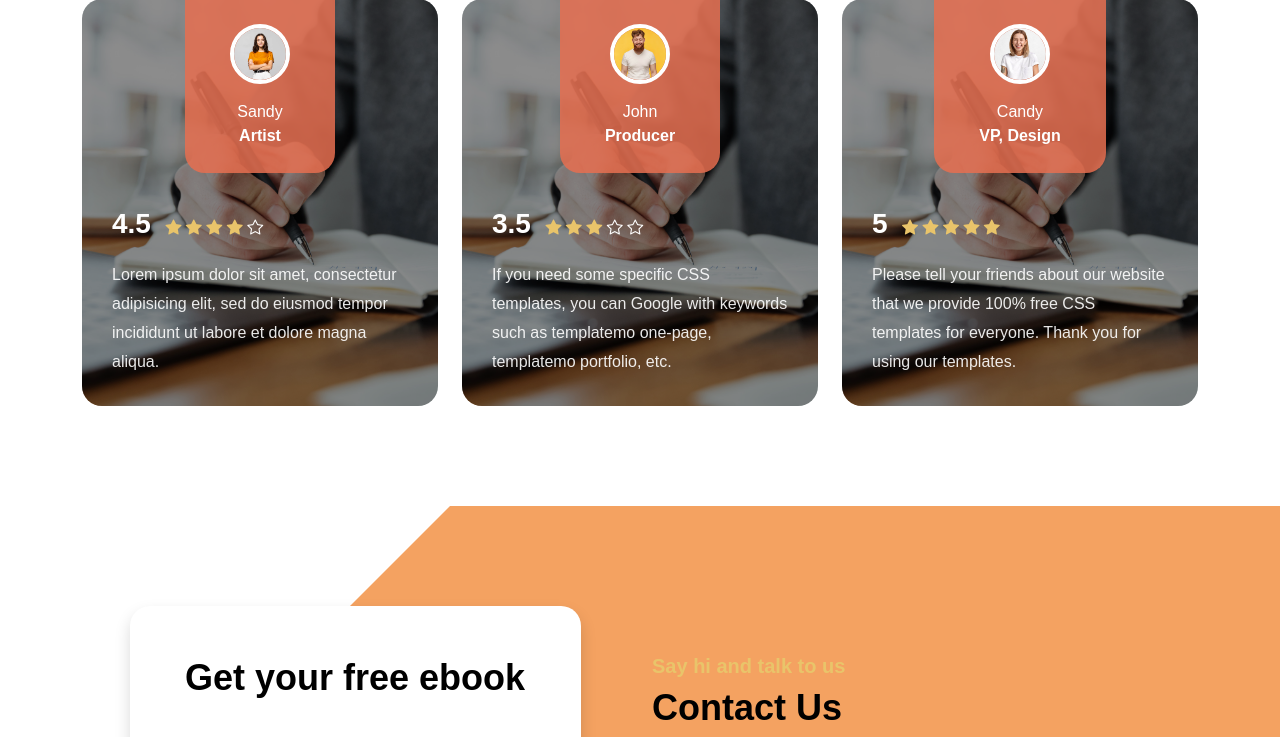
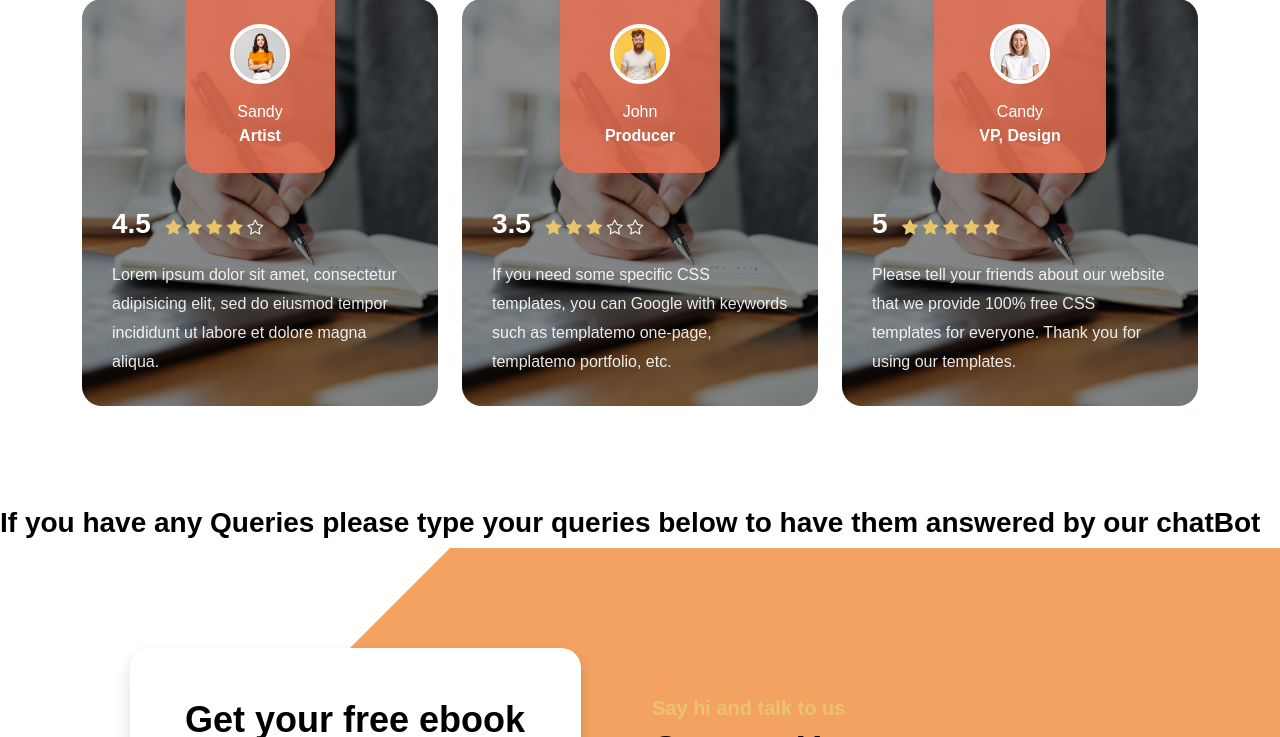
Before and after one commit to omkar192003/online-books, a PHP site: page / in a window 1280 px wide. Shown: the part 5763-6500 px from the top of the page. Run offline with PHP 8.4, Linux system fonts and the light colour scheme; some web fonts are replaced.

Commit message:
Update index.php

```diff
--- a/index.php
+++ b/index.php
@@ -74,6 +74,9 @@ https://templatemo.com/tm-588-ebook-landing
                                 <a class="nav-link click-scroll" href="#section_5">Contact Us</a>
                             </li>
                         </ul>
+                         <li class="nav-item">
+                            <a class="nav-link click-scroll" href="#chatbot">Chat with Us</a>
+                        </li>
 
                         <div class="d-none d-lg-block">
                             <a href="#" class="btn custom-btn custom-border-btn btn-naira btn-inverted">
@@ -410,6 +413,13 @@ https://templatemo.com/tm-588-ebook-landing
                 </div>
             </section>
 
+                  <!--Chat bot section starts-->
+        <section class="textOfChatBot" id="chatbot">
+            <h3 class="lengthheading">If you have any Queries <span>please type your queries below </span>to have them
+                answered by our chatBot</h3>
+        </section>
+        <!--Chat bot section starts-->
+
 
           <section class="contact-section section-padding" id="section_5">
                 <div class="container">
```
